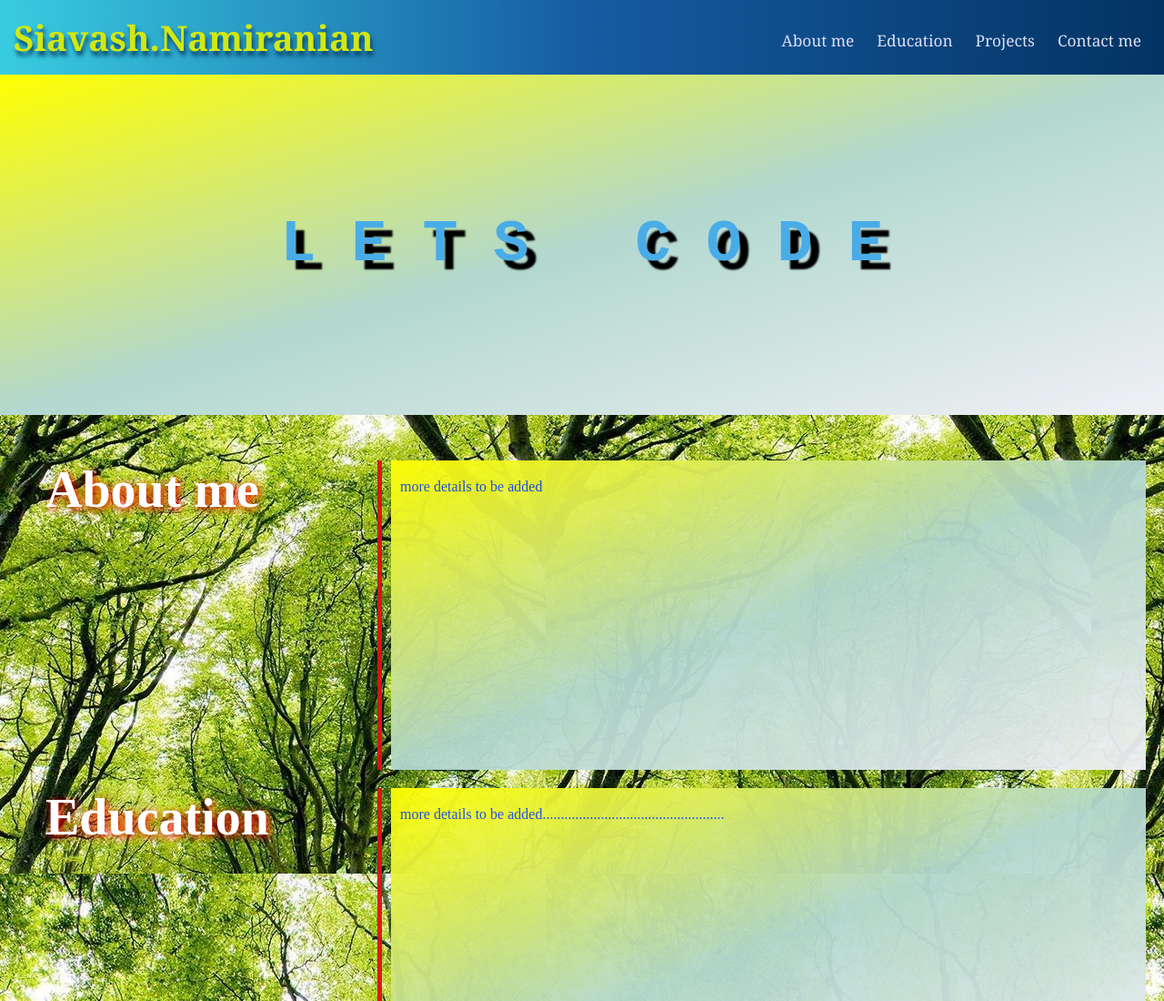
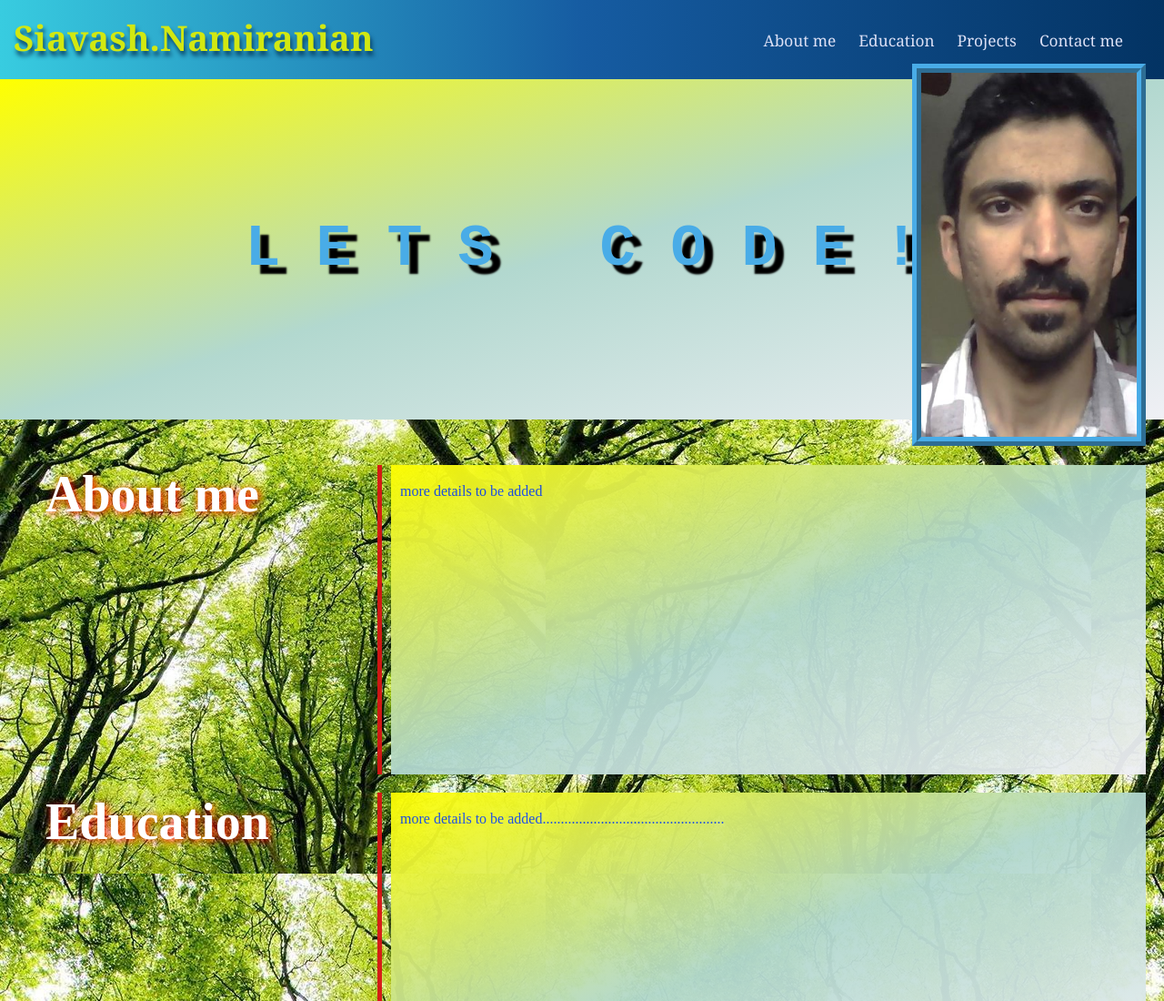
Before and after one commit to SiavashNamiranian/challenge2_portfolio-page, a plain HTML site: page index.html in a window 1280 px wide. Shown: the top 1100 px of the page at 91% size. Drawn offline with Linux system fonts and the light colour scheme.

Commit message:
profile pic added

```diff
--- a/Assets/CSS/style.css
+++ b/Assets/CSS/style.css
@@ -28,7 +28,7 @@ header h1 {
 }
 
 header Nav {
-    margin-top:15px;
+    margin:15px 20px;
 }
 
 header a {
@@ -36,6 +36,16 @@ header a {
     color:rgb(220, 224, 245);
     font-size: 90%;
     margin:10px;
+}
+
+
+#profile-pic {
+    height: 50%;
+    border: 10px solid var(--femclr);
+    border-style: ridge;
+    position:absolute;
+    right:20px;
+    top:70px;
 }
 
 pre {
--- a/index.html
+++ b/index.html
@@ -18,7 +18,8 @@
         </Nav>
     </header>
     <main>
-        <pre>L E T S   C O D E</pre>
+      <img id="profile-pic" src="./Assets/image/profile pic3.jpg" alt="profile pic">
+        <pre>L E T S   C O D E !</pre>
         <section id="about me">
             <h2> About me</h2>
             <p>more details to be added</p>
```
Also changed, not shown: Assets/image/profile pic3.jpg (added).
